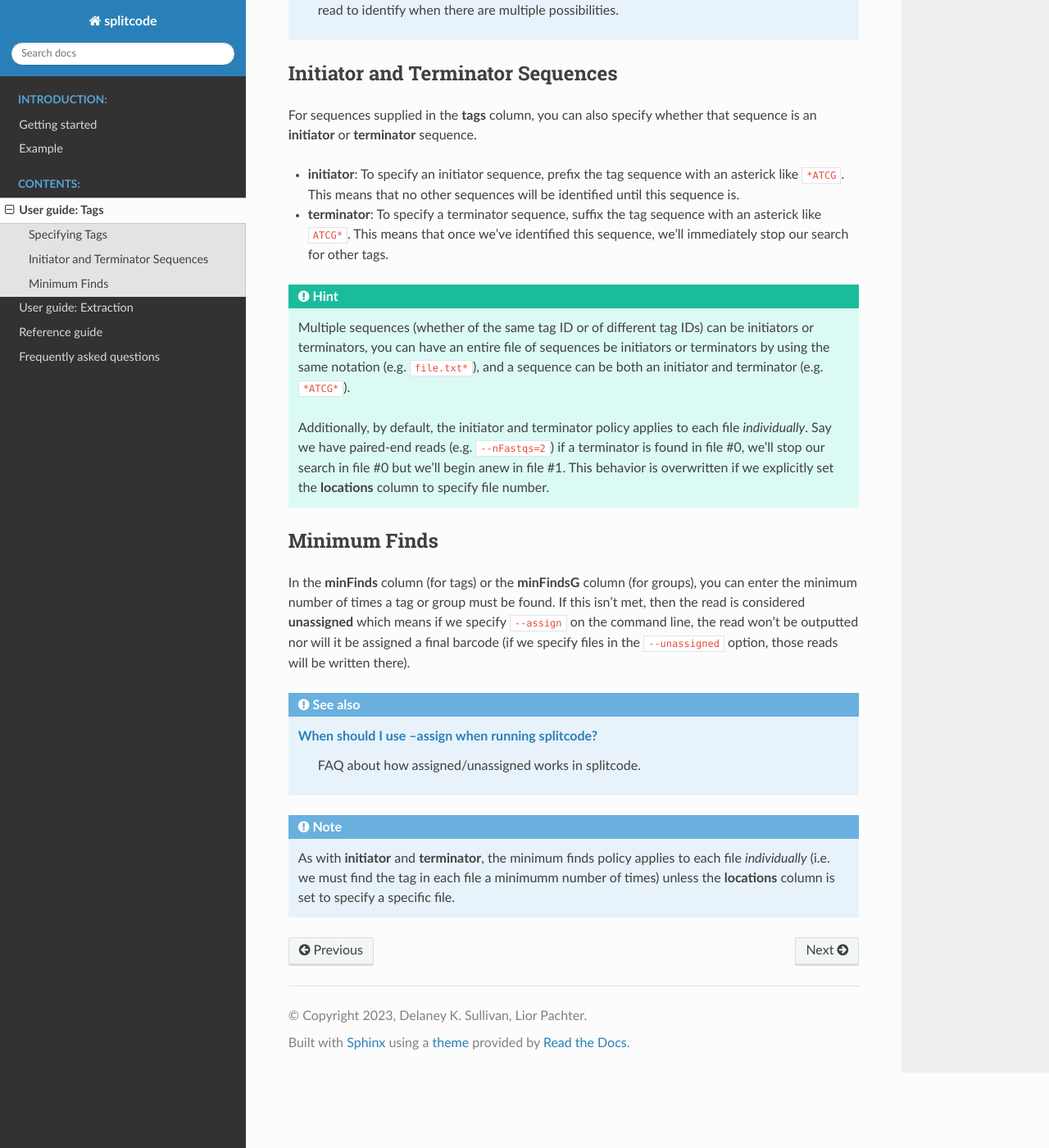
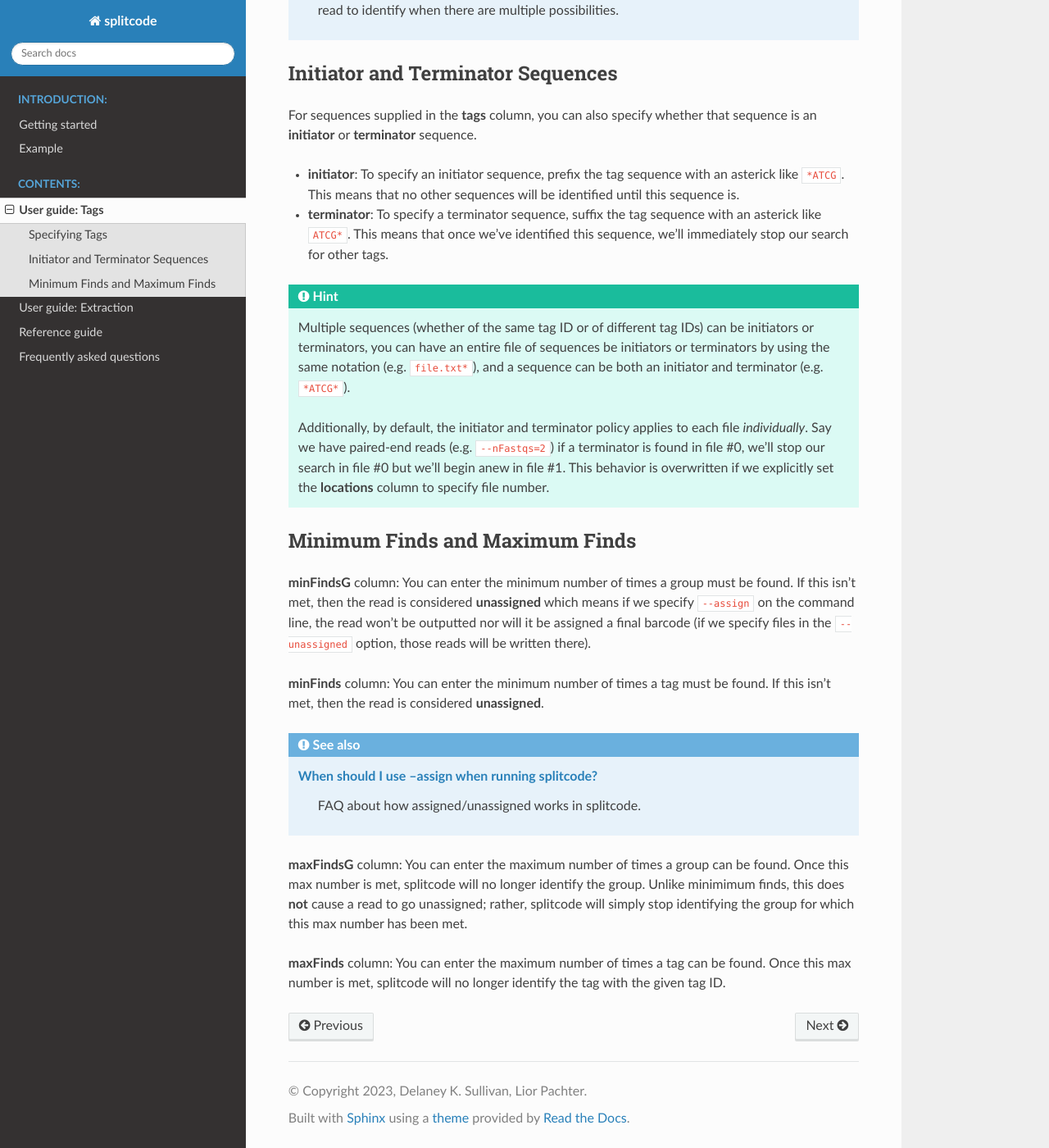
Before and after one commit to pachterlab/splitcode-tutorial, a Sphinx documentation site: the page built from docs/source/user_guide_tags.rst, in a window 1280 px wide and 1400 px high, scrolled down 534 px. Shown: the whole window at 82% size. Built offline with Sphinx 7.4.7 and the Read the Docs theme 2.0.0, drawn with Linux system fonts in a browser that asks for light colours.

Commit message:
update docs

```diff
--- a/docs/source/user_guide_tags.rst
+++ b/docs/source/user_guide_tags.rst
@@ -31,16 +31,19 @@ For sequences supplied in the **tags** column, you can also specify whether that
    Additionally, by default, the initiator and terminator policy applies to each file *individually*. Say we have paired-end reads (e.g. ``--nFastqs=2``) if a terminator is found in file #0, we'll stop our search in file #0 but we'll begin anew in file #1. This behavior is overwritten if we explicitly set the **locations** column to specify file number.
 
 
-Minimum Finds
-^^^^^^^^^^^^^
+Minimum Finds and Maximum Finds
+^^^^^^^^^^^^^^^^^^^^^^^^^^^^^^^
 
-In the **minFinds** column (for tags) or the **minFindsG** column (for groups), you can enter the minimum number of times a tag or group must be found. If this isn't met, then the read is considered **unassigned** which means if we specify ``--assign`` on the command line, the read won't be outputted nor will it be assigned a final barcode (if we specify files in the ``--unassigned`` option, those reads will be written there).
+**minFindsG** column: You can enter the minimum number of times a group must be found. If this isn't met, then the read is considered **unassigned** which means if we specify ``--assign`` on the command line, the read won't be outputted nor will it be assigned a final barcode (if we specify files in the ``--unassigned`` option, those reads will be written there).
+
+**minFinds** column: You can enter the minimum number of times a tag must be found. If this isn't met, then the read is considered **unassigned**.
+
 
 .. seealso::
 
    :ref:`CL assign question`
      FAQ about how assigned/unassigned works in splitcode.
 
-.. note::
+**maxFindsG** column: You can enter the maximum number of times a group can be found. Once this max number is met, splitcode will no longer identify the group. Unlike minimimum finds, this does **not** cause a read to go unassigned; rather, splitcode will simply stop identifying the group for which this max number has been met.
 
-   As with **initiator** and **terminator**, the minimum finds policy applies to each file *individually* (i.e. we must find the tag in each file a minimumm number of times) unless the **locations** column is set to specify a specific file.
+**maxFinds** column: You can enter the maximum number of times a tag can be found. Once this max number is met, splitcode will no longer identify the tag with the given tag ID.
```
Also changed, not shown: docs/source/FAQ.rst (+10 -0 lines).
